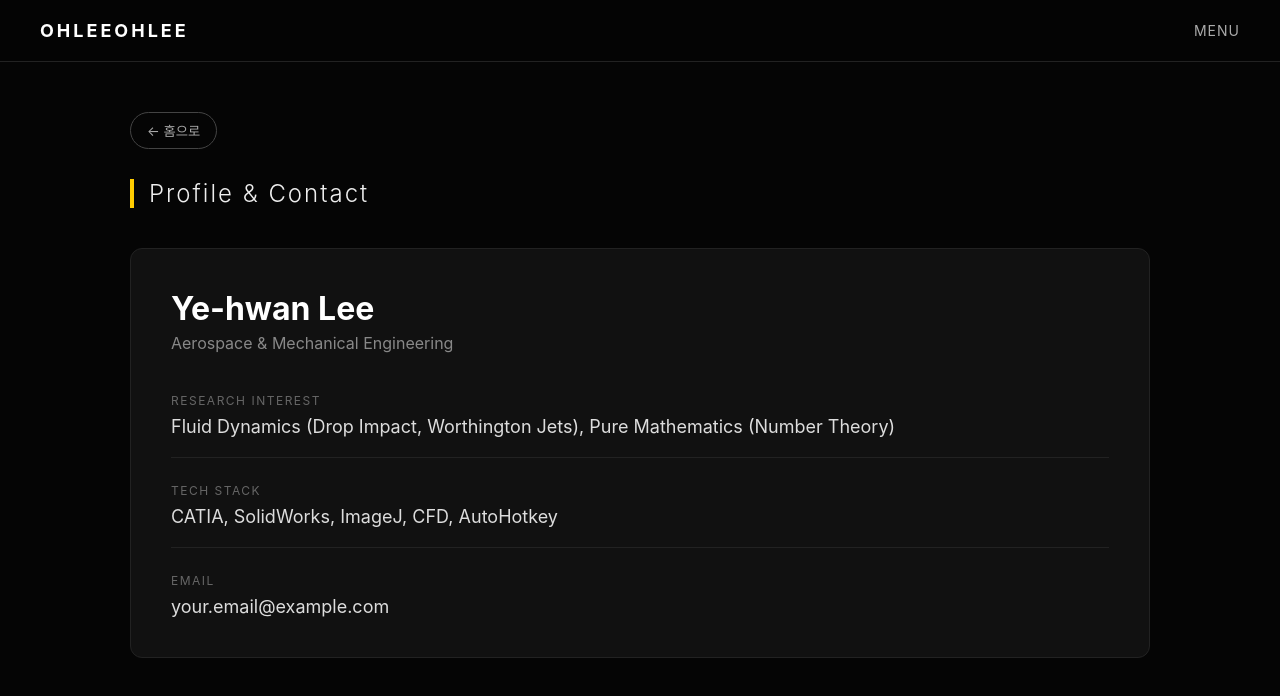
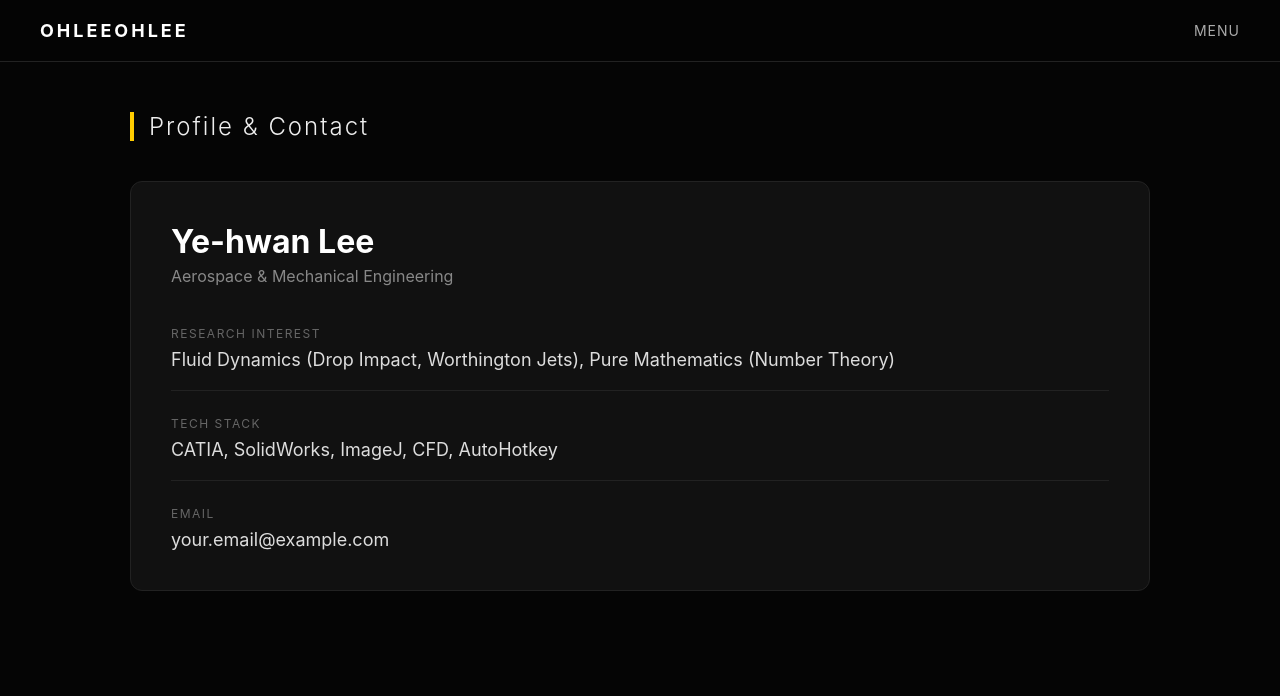
Before and after one commit to OhLeeOhLee-Test/Test_Web, a React (Vite) app: page /Test_Web/contact in a window 1280 px wide. Shown: the top 696 px of the page. Built offline with nearby package versions, Linux system fonts and the light colour scheme.

Commit message:
Update Contact.jsx

```diff
--- a/src/pages/Contact.jsx
+++ b/src/pages/Contact.jsx
@@ -7,7 +7,6 @@ export default function Contact() {
 
   return (
     <main className="contact-view">
-      <button className="back-btn" onClick={() => navigate('/')}>← 홈으로</button>
       <h2>Profile & Contact</h2>
 
       <div className="profile-section">
```
